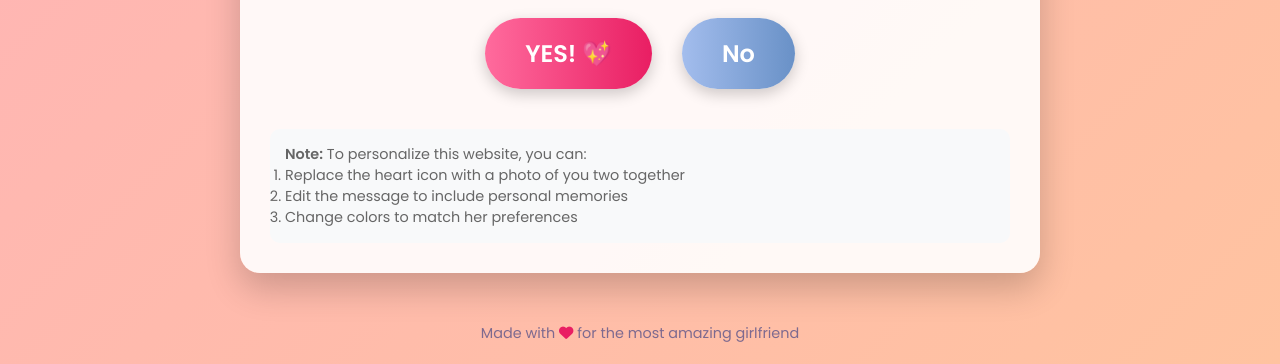
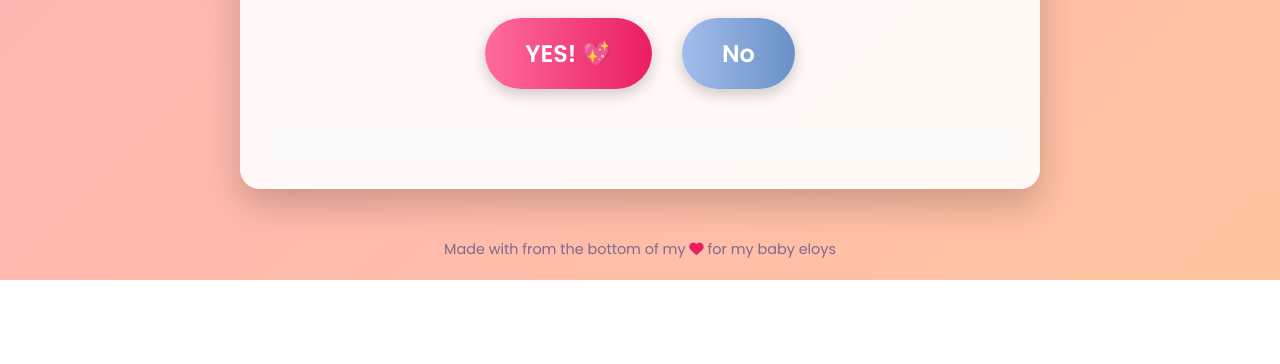
Before and after one commit to jeromeduran/will-you-be-my-valentine-len-eloise-balnig, a plain HTML site: page index.html in a window 1280 px wide. Shown: the part 936-1300 px from the top of the page. After the commit the page ends 1216 px from the top, so only its background shows below. Drawn offline with Linux system fonts and the light colour scheme.

Commit message:
Update index.html

```diff
--- a/index.html
+++ b/index.html
@@ -295,22 +295,18 @@
             </div>
 
             <div class="hidden-message" id="hiddenMessage">
-                You've made me the happiest person in the world! I can't wait to celebrate Valentine's Day with you! 💕
+                YES SUMAKSES, I REALLY LOVE U FOREVER AND NEVER MY LOVE KO, I WILL MAKE YOUR VALENTINES MEMORABLE MY LOVE
             </div>
 
             <div class="instructions">
-                <p><strong>Note:</strong> To personalize this website, you can:</p>
-                <ol>
-                    <li>Replace the heart icon with a photo of you two together</li>
-                    <li>Edit the message to include personal memories</li>
-                    <li>Change colors to match her preferences</li>
+
                 </ol>
             </div>
         </div>
     </div>
 
     <div class="footer">
-        <p>Made with <i class="fas fa-heart" style="color:#e91e63;"></i> for the most amazing girlfriend</p>
+        <p>Made with from the bottom of my <i class="fas fa-heart" style="color:#e91e63;"></i> for my baby eloys</p>
     </div>
 
     <script>
```
